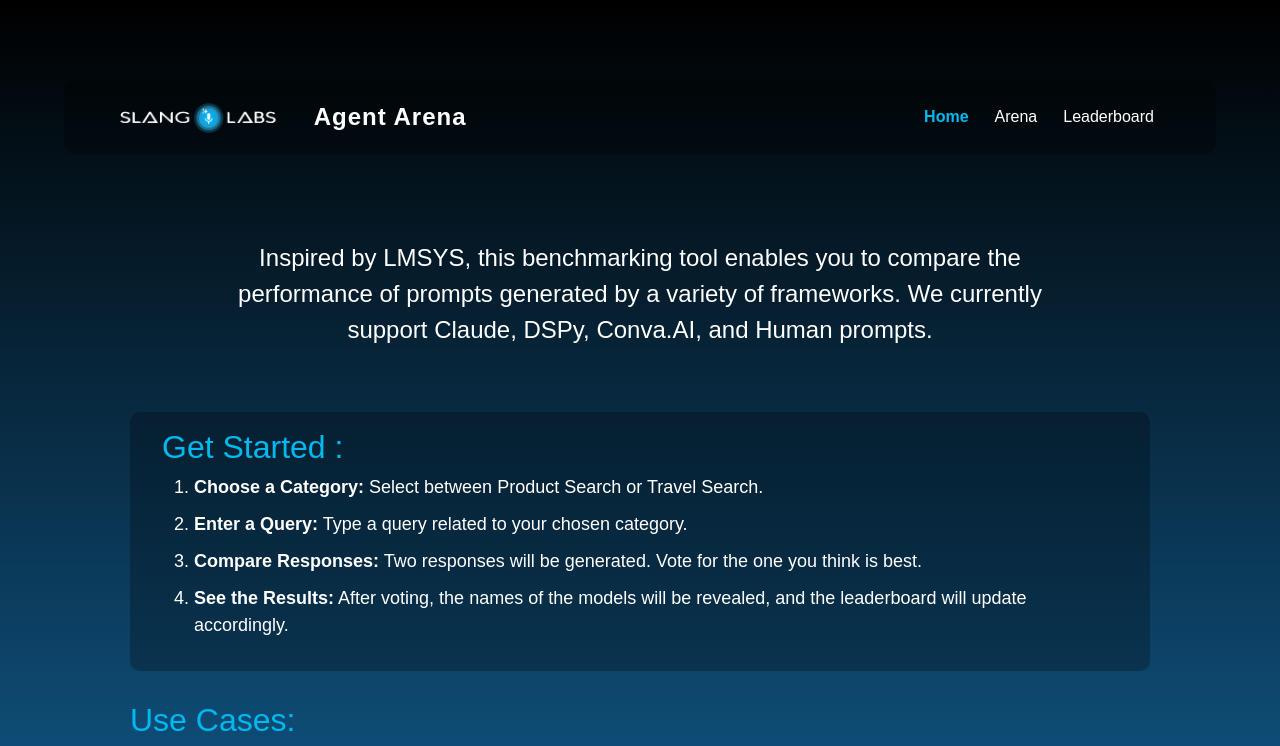
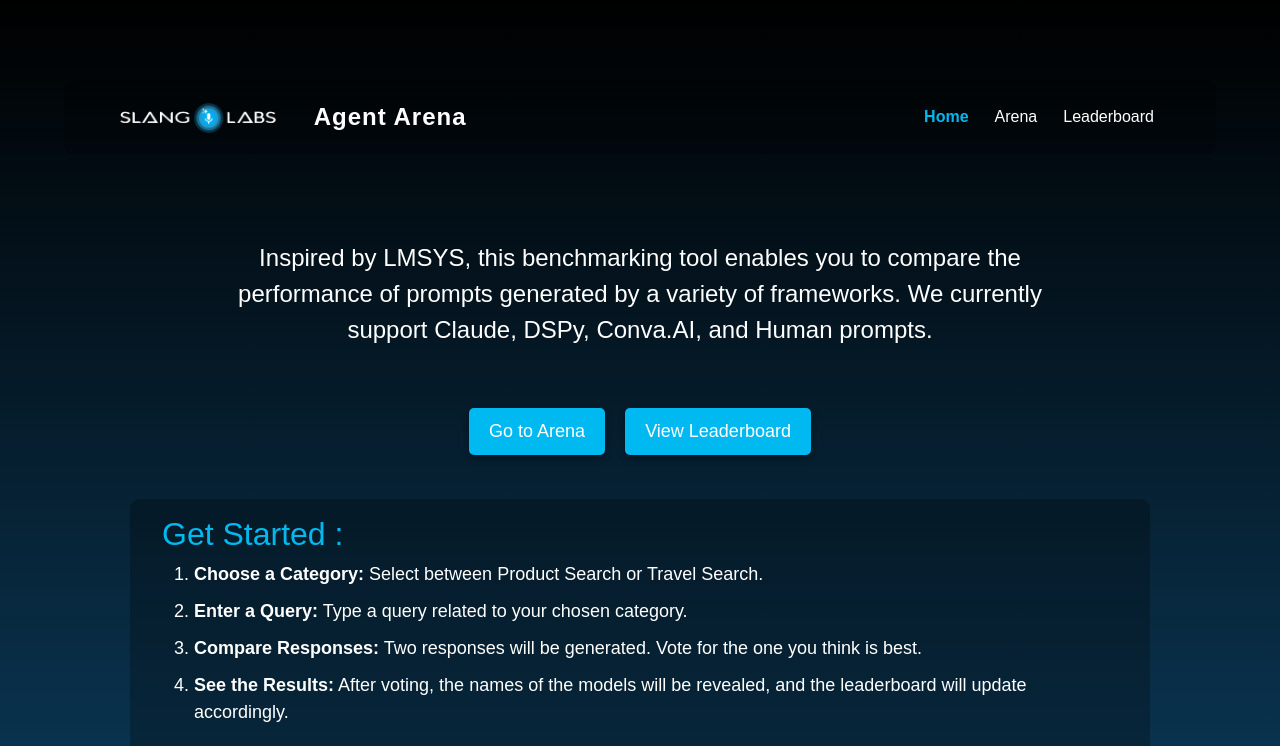
Before and after one commit to slanglabs-projects/prompt-benchmark, a React (Create React App) app in the folder client/leaderboard-app/: page / in a window 1280 px wide. Shown: the top 746 px of the page. Built offline with nearby package versions, Linux system fonts and the light colour scheme; no server answers.

Commit message:
minor changes

```diff
--- a/client/leaderboard-app/src/App.js
+++ b/client/leaderboard-app/src/App.js
@@ -11,7 +11,7 @@ import Arena from './components/Arena';
 function App() {
   return (
     <Router>
-      <div style={{height: "80vh", overflow: "auto"}}>
+      <div>
         <Navbar />
         <Routes>
           <Route path="/" element={<EloScoringPlatform />} />
--- a/client/leaderboard-app/src/components/Arena.css
+++ b/client/leaderboard-app/src/components/Arena.css
@@ -7,7 +7,6 @@ body {
     font-family: Arial, sans-serif;
     padding-left: 130px;
     padding-right: 130px;
-    margin-bottom: 100px;
     margin-top: 50px;
   }
 
--- a/client/leaderboard-app/src/components/Arena.js
+++ b/client/leaderboard-app/src/components/Arena.js
@@ -396,7 +396,7 @@ const Arena = () => {
                 className="button-vote btn btn-outline-primary btn-lg"
                 onClick={() => handleVote(models.model1, 'win')}
               >
-                👈 Left
+                👈 Framework A
               </button>
               <button
                 className="button-vote btn btn-outline-primary btn-lg"
@@ -414,12 +414,19 @@ const Arena = () => {
                 className="button-vote btn btn-outline-primary btn-lg"
                 onClick={() => handleVote(models.model2, 'win')}
               >
-                Right 👉
+                Framework B 👉
               </button>
             </div>
           </div>
         </div>
       )}
+      <br/>
+      <br/>
+      <br/>
+      <br/>
+      <br/>
+      <br/>
+      <br/>
     <Footer />
     </div>
   );
--- a/client/leaderboard-app/src/components/EloScoringPlatform.css
+++ b/client/leaderboard-app/src/components/EloScoringPlatform.css
@@ -95,3 +95,27 @@ ol li {
     padding-top: 10px;
   }
 }
+
+.button-container {
+  display: flex;
+  justify-content: center;
+  margin: 20px 0;
+}
+
+.button {
+  background-color: #01B9F1;
+  color: white;
+  border: none;
+  border-radius: 5px;
+  padding: 10px 20px;
+  font-size: large;
+  cursor: pointer;
+  transition: background-color 0.3s ease, transform 0.2s ease;
+  box-shadow: 0 4px 6px rgba(0, 0, 0, 0.3);
+  margin: 0 10px; /* Space between the buttons */
+}
+
+.button:hover {
+  background-color: #009dcf; /* Darker shade on hover */
+  transform: scale(1.05); /* Slightly larger on hover */
+}
--- a/client/leaderboard-app/src/components/EloScoringPlatform.js
+++ b/client/leaderboard-app/src/components/EloScoringPlatform.js
@@ -5,6 +5,7 @@ import "react-responsive-carousel/lib/styles/carousel.min.css";
 import { Carousel } from 'react-responsive-carousel';
 import PSImage from '../assets/PS.png';
 import TSImage from '../assets/TS.jpg';
+import { Link } from 'react-router-dom';
 
 
 
@@ -14,6 +15,14 @@ const EloScoringPlatform = () => {
           <div>
             <p class="intro">Inspired by LMSYS, this benchmarking tool enables you to compare the performance of prompts generated by a variety of frameworks. We currently support Claude, DSPy, Conva.AI, and Human prompts. </p>
             <br/>
+            <div className="button-container">
+              <Link to="/arena">
+                <button className="button">Go to Arena</button>
+              </Link>
+              <Link to="/leaderboard">
+                <button className="button">View Leaderboard</button>
+              </Link>
+            </div>
             <br/>
             <div class="list">
             <h2 >Get Started : </h2>
```
Also changed, not shown: client/leaderboard-app/src/components/Leaderboard.js (+14 -0 lines).
